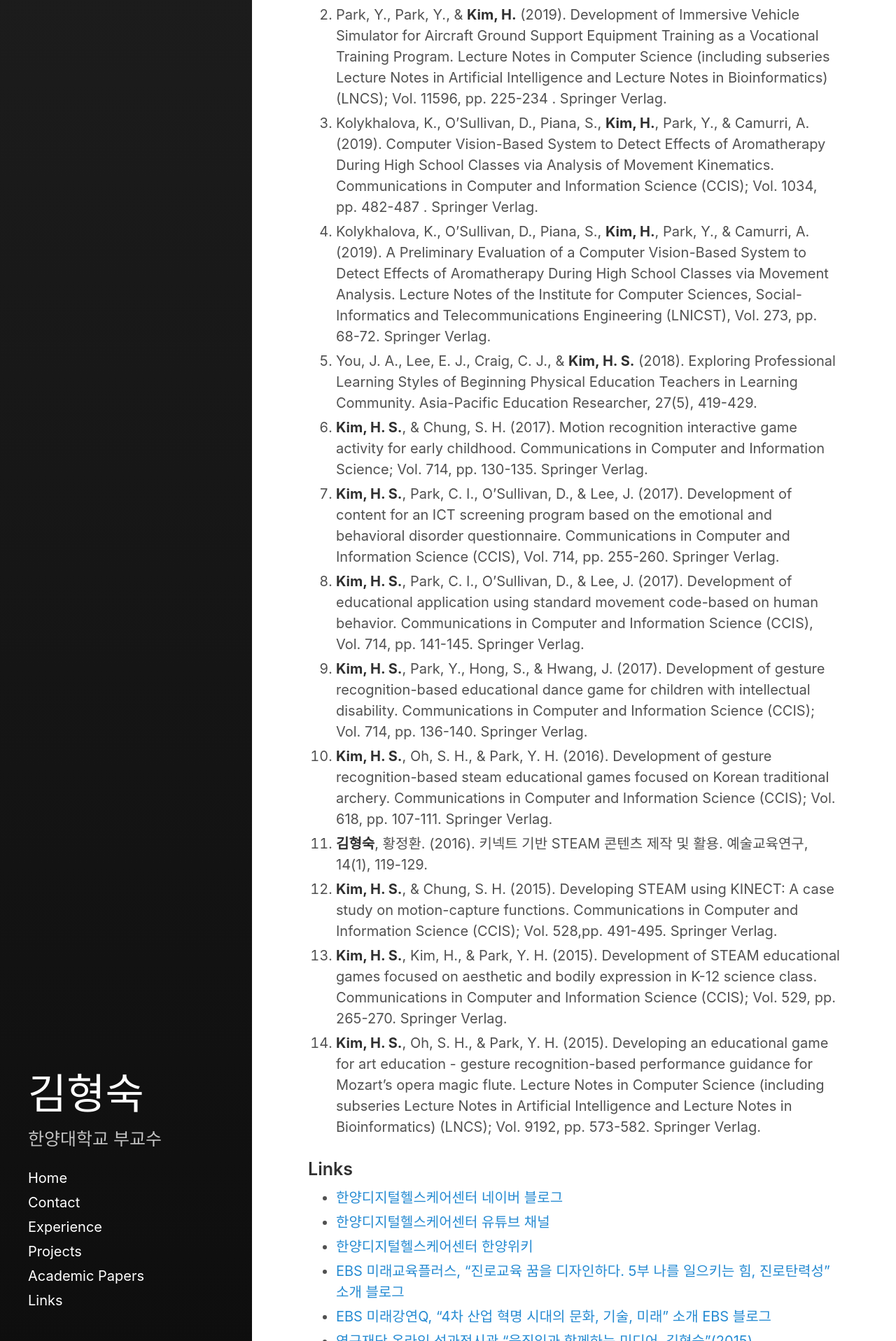
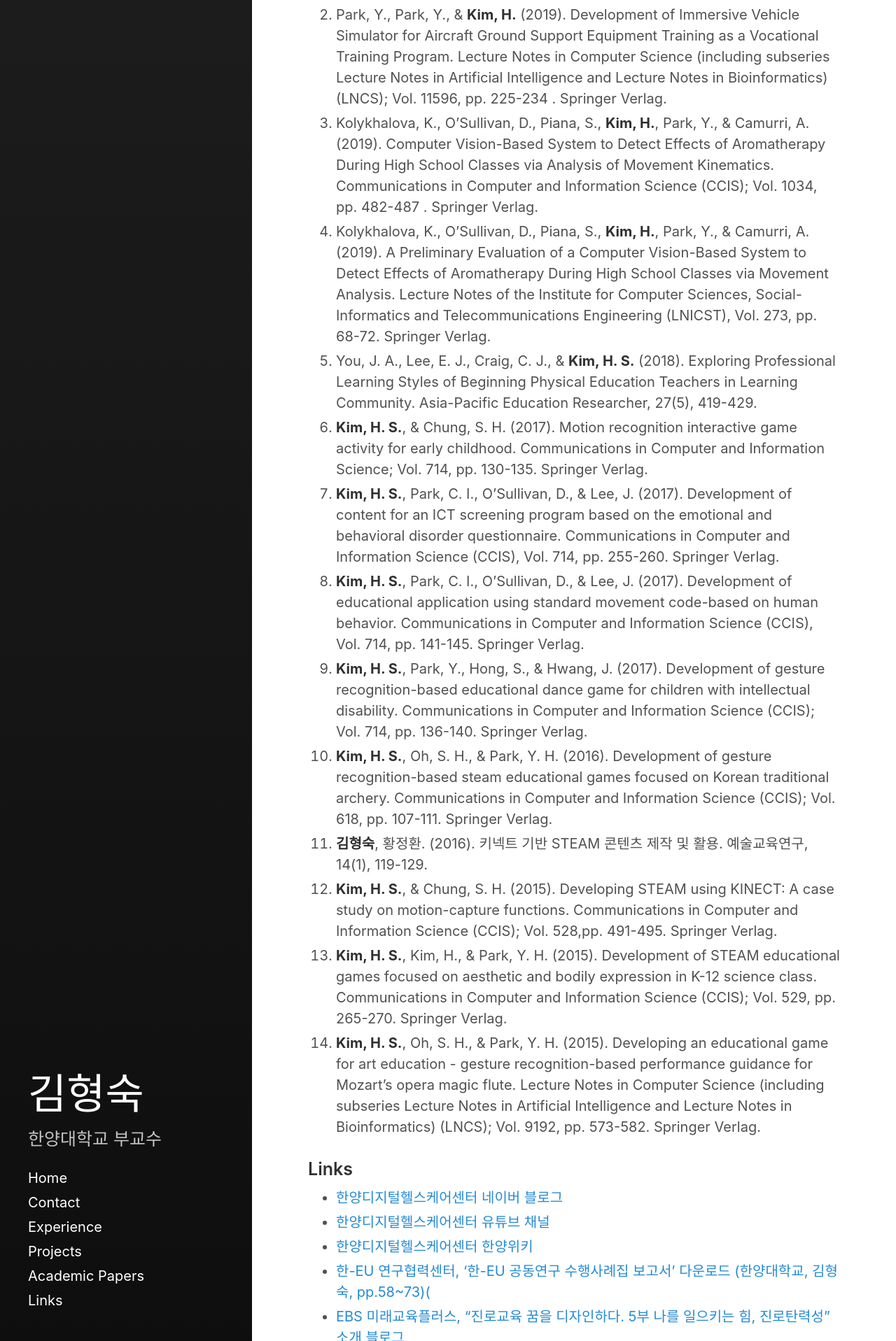
Before and after one commit to Rugger12/hyungsook, a Jekyll site: the page built from _posts/2021-01-07-about-me.md, in a window 1280 px wide. Shown: the part 3083-5000 px from the top of the page at 70% size. Built offline with Jekyll 4.4.1, drawn with Linux system fonts in a browser that asks for light colours; some of the changed text lies outside the part shown.

Commit message:
Update 2021-01-07-about-me.md

```diff
--- a/_posts/2021-01-07-about-me.md
+++ b/_posts/2021-01-07-about-me.md
@@ -86,6 +86,7 @@ excerpt_separator:  <!--more-->
 *  <a href="https://blog.naver.com/yhpark8105/222170828152" target="_blank">한양디지털헬스케어센터 네이버 블로그</a>
 *  <a href="https://youtu.be/jPvcabDywp8" target="_blank">  한양디지털헬스케어센터 유튜브 채널</a>
 *  <a href="https://hyu.wiki/한양디지털헬스케어센터" target="_blank">한양디지털헬스케어센터 한양위키</a>
+*  <a href="https://k-erc.eu/wp-content/uploads/2020/09/KERC-%ED%95%9C-EU-%EA%B3%B5%EB%8F%99%EC%97%B0%EA%B5%AC-%EC%88%98%ED%96%89%EC%82%AC%EB%A1%80%EC%A7%91-2020.09.pdf" target="_blank">한-EU 연구협력센터, '한-EU 공동연구 수행사례집 보고서' 다운로드 (한양대학교, 김형숙, pp.58~73)(</a>
 *  <a href="https://blog.naver.com/wcareer/221730800107" target="_blank">EBS 미래교육플러스, "진로교육 꿈을 디자인하다. 5부 나를 일으키는 힘, 진로탄력성" 소개 블로그</a>
 *  <a href="https://blog.naver.com/ebsstory/2211720714032" target="_blank">EBS 미래강연Q, "4차 산업 혁명 시대의 문화, 기술, 미래" 소개 EBS 블로그</a>
 *  <a href="http://rnd.nrf.re.kr/online/sub03_view1.jsp?id=39" target="_blank">연구재단 온라인 성과전시관 "움직임과 함께하는 미디어, 김형숙"(2015)</a>
```
